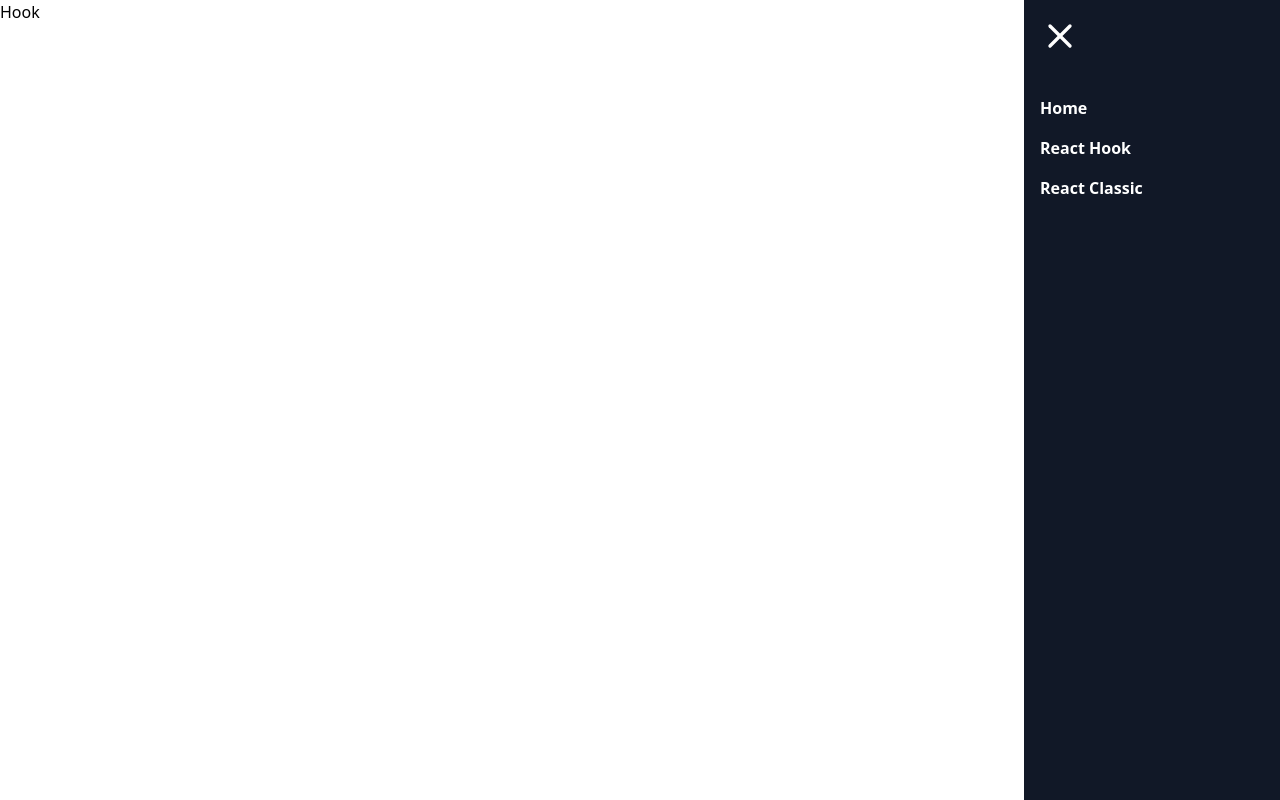
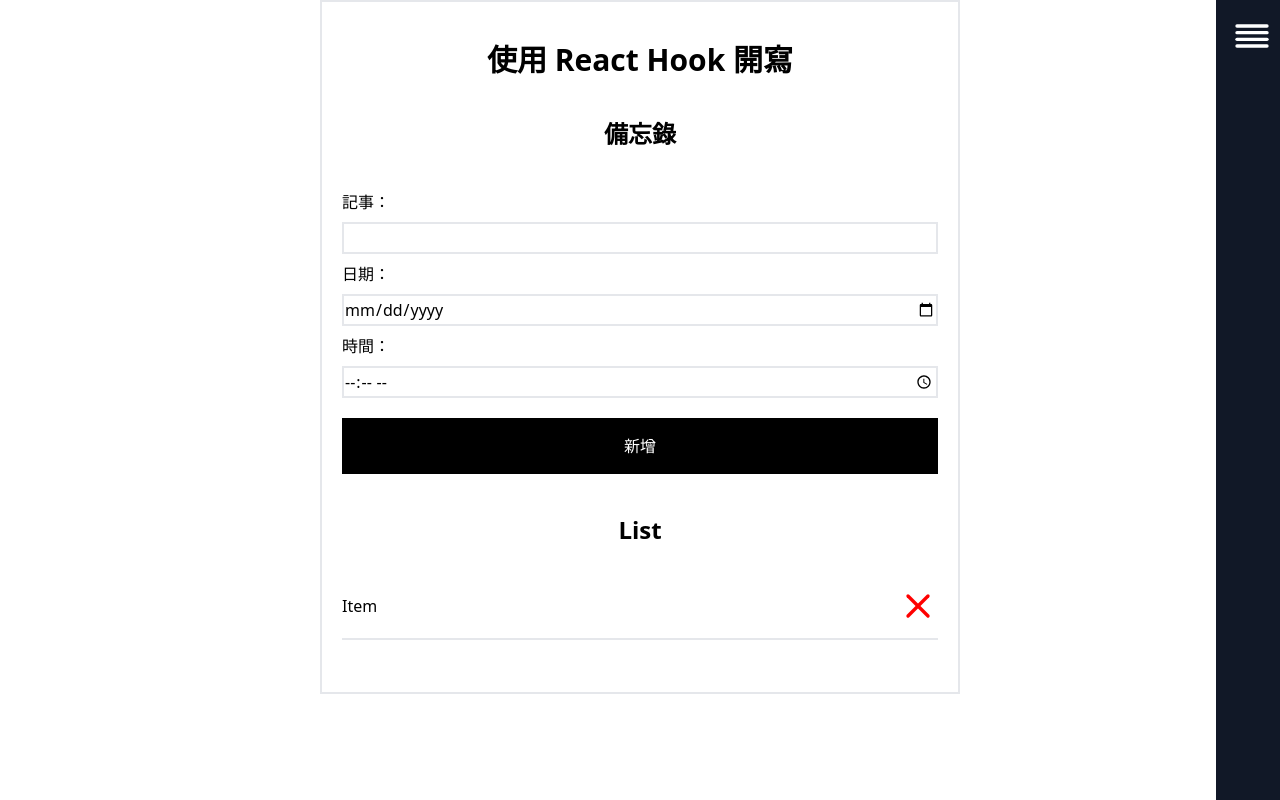
Before and after one commit to story0629/react-todo-list, a React (Vite) app: page /hook in a window 1280 px wide. Built offline with nearby package versions, Linux system fonts and the light colour scheme.

Commit message:
Hook CSS & Component init

```diff
--- /dev/null
+++ b/src/Components/Edit.tsx
@@ -0,0 +1,16 @@
+const Edit = () => {
+  return (
+    <div className="edit">
+        <h2 className="h2">備忘錄</h2>
+        <p>記事：</p>
+        <input type="text" name="" id="" />
+        <p>日期：</p>
+        <input type="date" name="" id="" />
+        <p>時間：</p>
+        <input type="time" name="" id="" />
+        <button className="add">新增</button>
+    </div>
+  )
+}
+
+export default Edit
--- /dev/null
+++ b/src/Components/Item.tsx
@@ -0,0 +1,14 @@
+import { FiX } from "react-icons/fi";
+
+const Item = () => {
+  return (
+    <div className="item">
+        Item
+        <div className="remove">
+          <FiX size={"2.5rem"} color="red"  />
+        </div>
+    </div>
+  )
+}
+
+export default Item
--- /dev/null
+++ b/src/Components/List.tsx
@@ -0,0 +1,12 @@
+import Item from './Item'
+
+const List = () => {
+  return (
+    <div className="list">
+        <h2 className="h2">List</h2>
+        <Item />
+    </div>
+  )
+}
+
+export default List
--- a/src/Components/Navbar.tsx
+++ b/src/Components/Navbar.tsx
@@ -4,7 +4,7 @@ import { Link } from "react-router-dom";
 import Styles from './Navbar.module.css'
 
 const Navbar = () => {
-  const [isOpen, setIsOpen] = useState(true);
+  const [isOpen, setIsOpen] = useState(false);
 
   const toggleHandler = () => {
     setIsOpen(!isOpen);
--- a/src/Pages/Hook.tsx
+++ b/src/Pages/Hook.tsx
@@ -1,7 +1,14 @@
+import Edit from '../Components/Edit'
+import List from '../Components/List'
+import { useState, useEffect } from 'react';
+import './Pages.css'
+
 const Hook = () => {
   return (
-    <div>
-        Hook
+    <div className="app">
+        <h1 className="h1">使用 React Hook 開寫</h1>
+        <Edit />
+        <List />
     </div>
   )
 }
--- /dev/null
+++ b/src/Pages/Pages.css
@@ -0,0 +1,40 @@
+.app {
+    @apply w-6/12 px-5 py-10 mx-auto border-2;
+}
+
+input {
+    @apply w-full h-8 mb-4 py-5 px-2;
+    @apply border-2 border-gray-200;
+}
+
+.edit * {
+    @apply mt-2;
+}
+
+.h1 {
+    @apply text-3xl text-center font-bold;
+    @apply mb-10;
+}
+
+.h2 {
+    @apply text-2xl text-center font-bold;
+    @apply mb-10;
+}
+
+.add {
+    @apply mt-5 border-none;
+    @apply w-full p-4 mb-5;
+    @apply bg-black text-white;
+    @apply box-border;
+
+}
+
+.list {
+    @apply pt-5
+}
+
+.item {
+    @apply mt-2;
+    @apply w-full mb-3 pb-3 border-b-2;
+    @apply flex justify-between items-center;
+}
```
